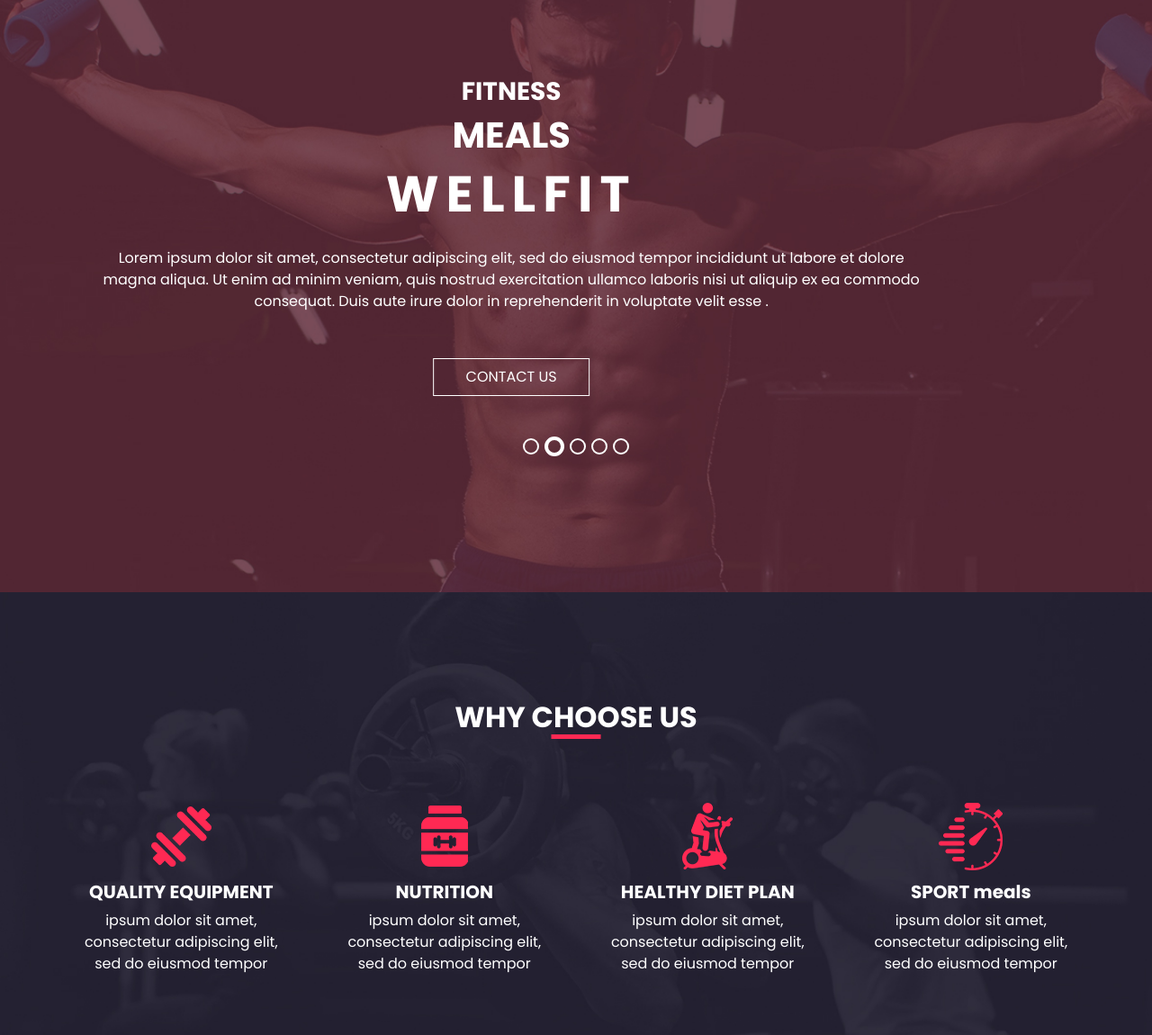
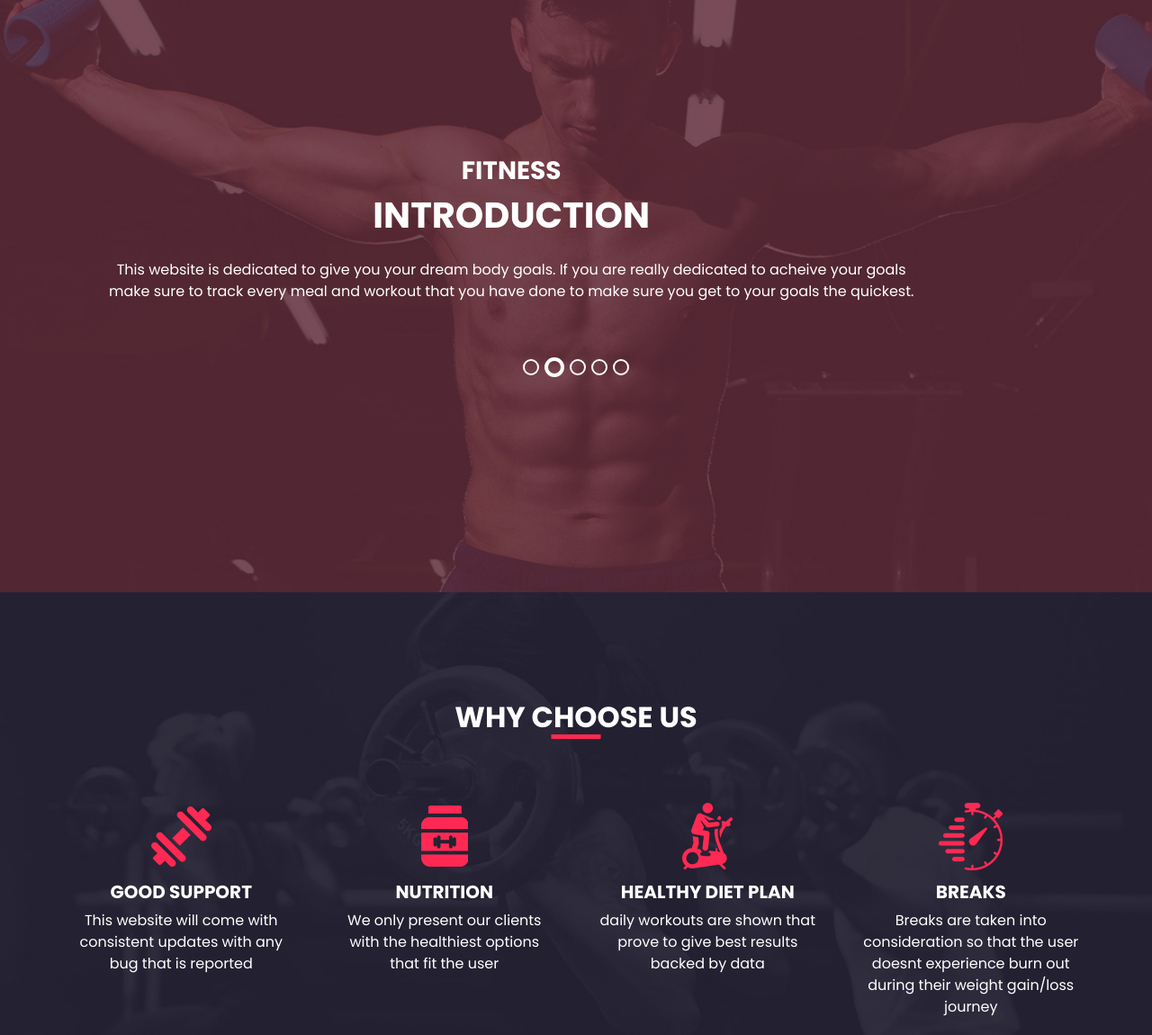
Before and after one commit to joonsob/wellness, a plain HTML site: page wellness-app/index.html in a window 1280 px wide. Shown: the part 142-1292 px from the top of the page at 90% size. Drawn offline with nearby package versions, Linux system fonts and the light colour scheme.

Commit message:
refined updates

```diff
--- a/wellness-app/index.html
+++ b/wellness-app/index.html
@@ -84,18 +84,35 @@
                       Fitness
                     </h3>
                     <h2>
-                      meals
+                      introduction
                     </h2>
-                    <h1>
-                      WellFit
-                    </h1>
                     <p>
-                      Lorem ipsum dolor sit amet, consectetur adipiscing elit, sed do eiusmod tempor incididunt ut labore et dolore magna aliqua. Ut enim ad minim veniam, quis nostrud exercitation ullamco laboris nisi ut aliquip ex ea commodo consequat. Duis aute irure dolor in reprehenderit in voluptate velit esse .
+                      This website is dedicated to give you your dream body goals. If you are really dedicated to acheive your goals make sure to track every meal and workout that you have done to make sure you get to your goals the quickest.
                     </p>
                     <div class="">
-                      <a href="">
-                        Contact Us
-                      </a>
+
+                    </div>
+                  </div>
+                </div>
+              </div>
+            </div>
+          </div>
+          <div class="carousel-item">
+            <div class="container">
+              <div class="col-lg-10 col-md-11 mx-auto">
+                <div class="detail-box">
+                  <div>
+                    <h3>
+                      Fitness
+                    </h3>
+                    <h2>
+                      workouts
+                    </h2>
+                    <p>
+                      working out is the easiest way to drop your calories and gain muscle to tone your body. check out which workout we recommend for the day.
+                    </p>
+                    <div class="">
+
                     </div>
                   </div>
                 </div>
@@ -113,43 +130,12 @@
                     <h2>
                       meals
                     </h2>
-                    <h1>
-                      WellFit
-                    </h1>
+
                     <p>
-                      Lorem ipsum dolor sit amet, consectetur adipiscing elit, sed do eiusmod tempor incididunt ut labore et dolore magna aliqua. Ut enim ad minim veniam, quis nostrud exercitation ullamco laboris nisi ut aliquip ex ea commodo consequat. Duis aute irure dolor in reprehenderit in voluptate velit esse .
+                      Tracking macros and getting all of your daily nutrition in is the key to weight loss or gain. Click the button below to jump to your daily meals that you should eat!
                     </p>
                     <div class="">
-                      <a href="">
-                        Contact Us
-                      </a>
-                    </div>
-                  </div>
-                </div>
-              </div>
-            </div>
-          </div>
-          <div class="carousel-item">
-            <div class="container">
-              <div class="col-lg-10 col-md-11 mx-auto">
-                <div class="detail-box">
-                  <div>
-                    <h3>
-                      Fitness
-                    </h3>
-                    <h2>
-                      meals
-                    </h2>
-                    <h1>
-                      WellFit
-                    </h1>
-                    <p>
-                      Lorem ipsum dolor sit amet, consectetur adipiscing elit, sed do eiusmod tempor incididunt ut labore et dolore magna aliqua. Ut enim ad minim veniam, quis nostrud exercitation ullamco laboris nisi ut aliquip ex ea commodo consequat. Duis aute irure dolor in reprehenderit in voluptate velit esse .
-                    </p>
-                    <div class="">
-                      <a href="">
-                        Contact Us
-                      </a>
+
                     </div>
                   </div>
                 </div>
@@ -243,10 +229,10 @@
               </div>
               <div class="detail-box">
                 <h5>
-                  QUALITY EQUIPMENT
+                  GOOD SUPPORT
                 </h5>
                 <p>
-                  ipsum dolor sit amet, consectetur adipiscing elit, sed do eiusmod tempor
+                  This website will come with consistent updates with any bug that is reported
                 </p>
               </div>
             </div>
@@ -261,7 +247,7 @@
                   NUTRITION
                 </h5>
                 <p>
-                  ipsum dolor sit amet, consectetur adipiscing elit, sed do eiusmod tempor
+                  We only present our clients with the healthiest options that fit the user
                 </p>
               </div>
             </div>
@@ -276,7 +262,7 @@
                   HEALTHY DIET PLAN
                 </h5>
                 <p>
-                  ipsum dolor sit amet, consectetur adipiscing elit, sed do eiusmod tempor
+                  daily workouts are shown that prove to give best results backed by data
                 </p>
               </div>
             </div>
@@ -288,10 +274,10 @@
               </div>
               <div class="detail-box">
                 <h5>
-                  SPORT meals
+                  BREAKS
                 </h5>
                 <p>
-                  ipsum dolor sit amet, consectetur adipiscing elit, sed do eiusmod tempor
+                  Breaks are taken into consideration so that the user doesnt experience burn out during their weight gain/loss journey
                 </p>
               </div>
             </div>
@@ -396,6 +382,8 @@
       </div>
     </div>
   </section>
+
+
 
   <!-- end trainer section -->
 
```
